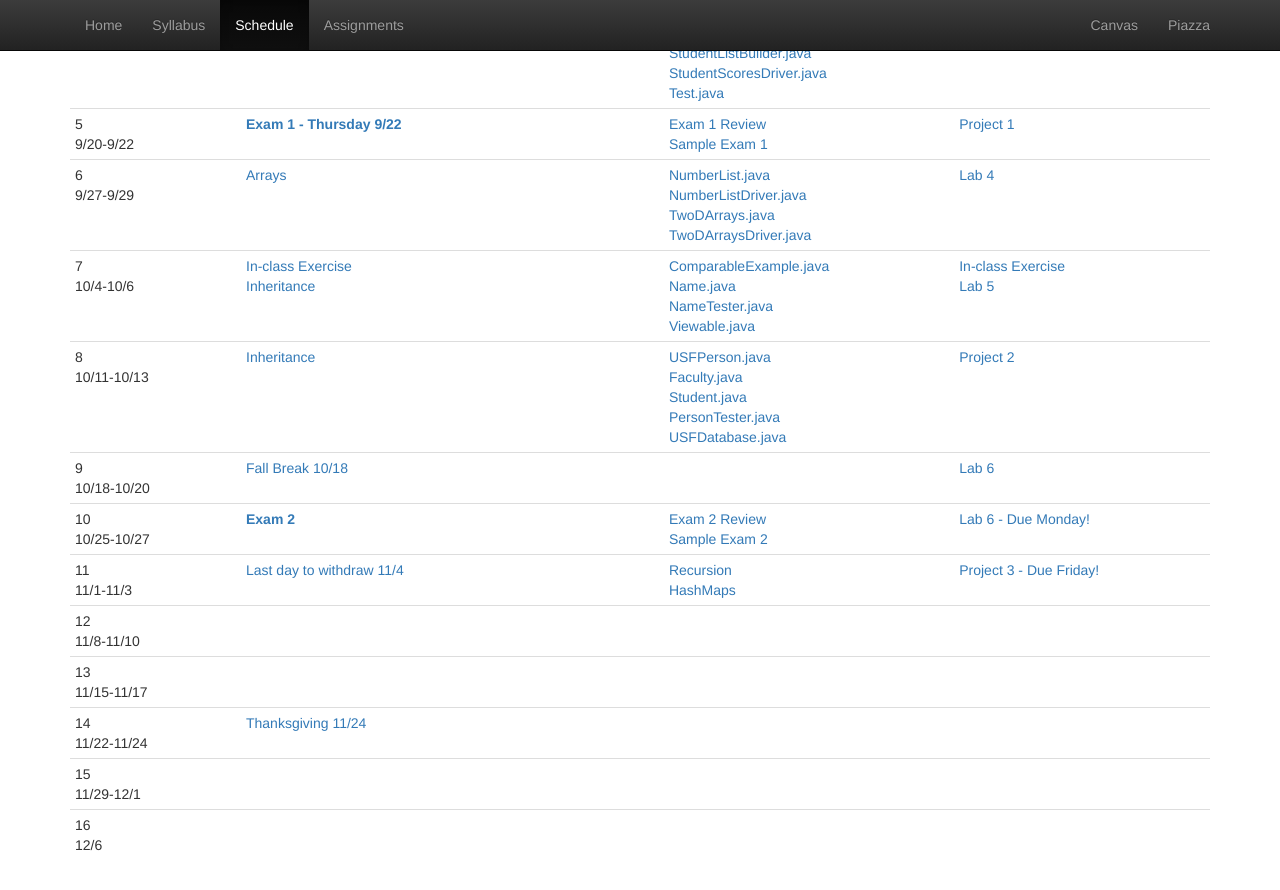
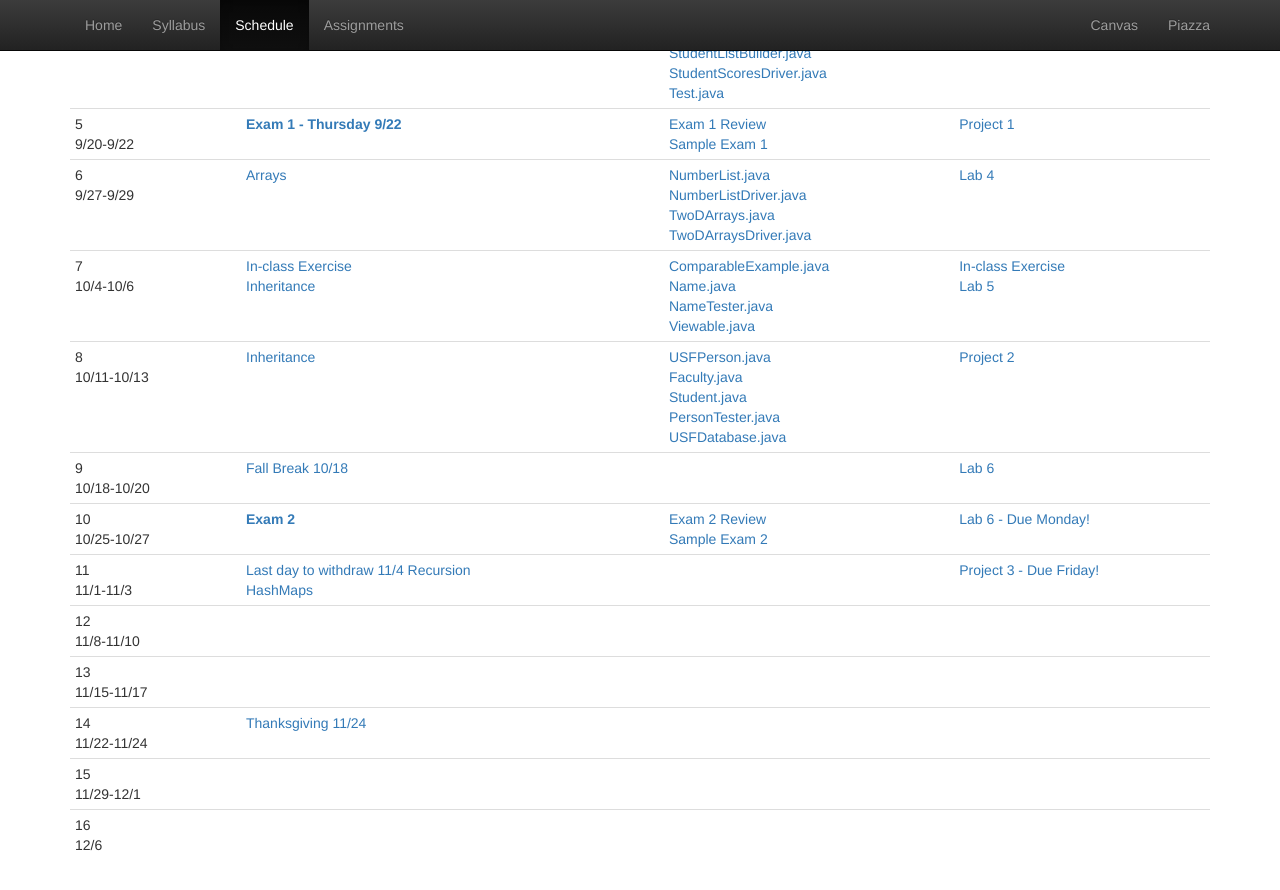
Before and after one commit to CS112-F16/cs112-f16.github.io, a Jekyll site: the page built from schedule.html, in a window 1280 px wide and 900 px high, scrolled down 726 px. Shown: the top 890 px of the window. Built offline with Jekyll 4.4.1, drawn with Linux system fonts in a browser that asks for light colours.

Commit message:
add recursion/hm notes

```diff
--- a/schedule.html
+++ b/schedule.html
@@ -167,15 +167,16 @@ title: Schedule
         <a href="https://github.com/CS112-F16/notes/blob/master/SampleExam2.pdf">Sample Exam 2</a><br/>
       </td>
       <td>
-      <a href="https://github.com/CS112-F16/labs/blob/master/lab6.md">Lab 6 - Due Monday!</a>
+        <a href="https://github.com/CS112-F16/labs/blob/master/lab6.md">Lab 6 - Due Monday!</a>
       </td>
     </tr>
     <tr>
       <td>11<br/>11/1-11/3</td>
-      <td><span class="text-primary">Last day to withdraw 11/4</span></td>
-      <td>
+      <td><span class="text-primary">Last day to withdraw 11/4</span>
         <a href="https://github.com/CS112-F16/notes/blob/master/recursion.md">Recursion</a><br/>
         <a href="https://github.com/CS112-F16/notes/blob/master/hashmaps.md">HashMaps</a><br/>
+      </td>
+      <td>
       </td>
       <td>
         <a href="https://github.com/CS112-F16/projects/blob/master/project3.md">Project 3 - Due Friday!</a>
```
